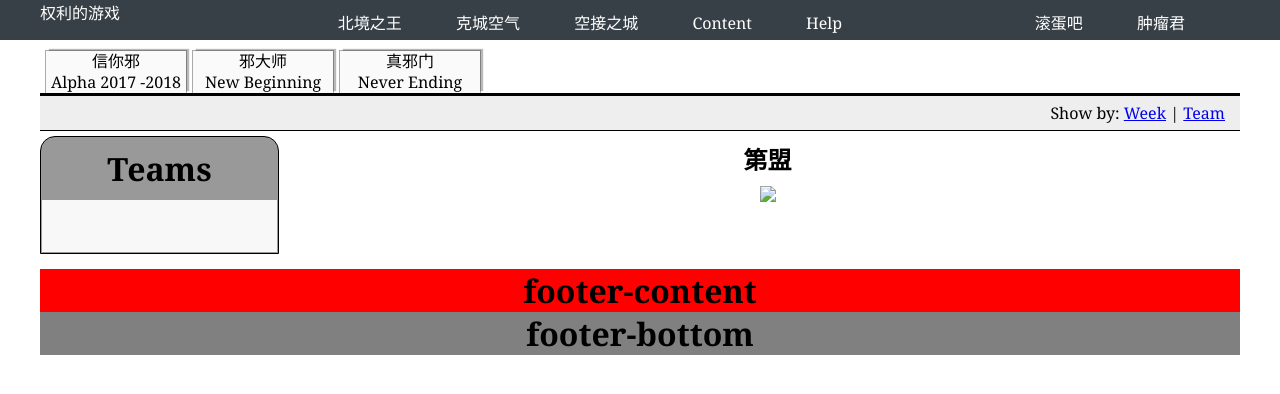
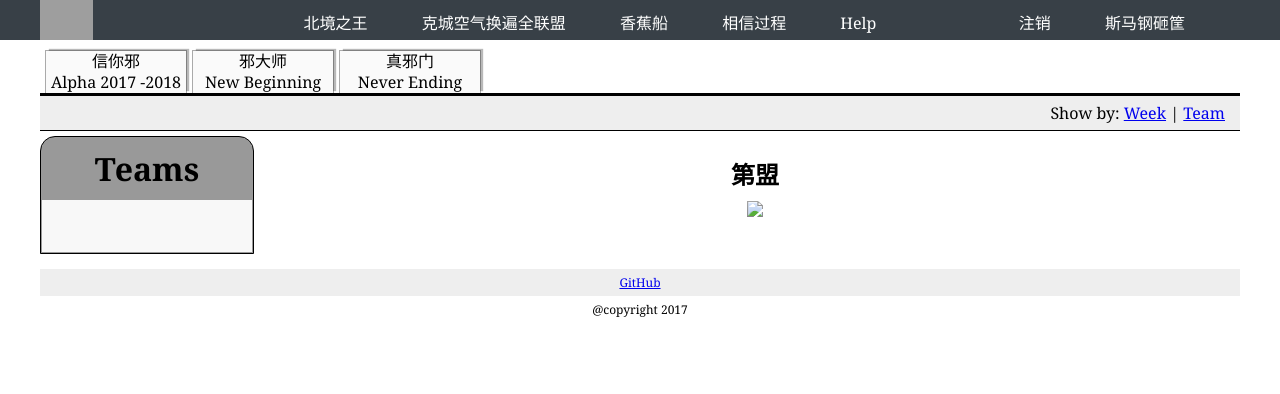
Before and after one commit to namiszh/yahoo-fantasy-toolkit, a Flask app: template PowerRanking/app/templates/index.html in a window 1280 px wide. Shown: the top 394 px of the page. Run offline with Flask 2, Linux system fonts and the light colour scheme; the template is opened without the code that fills it, so the values that code supplies are empty; parts of the project's set-up code (start-up, migrations or seed data) failed here and were passed over; grey boxes are pictures that could not be loaded.

Commit message:
beautify the index page

```diff
--- a/PowerRanking/app/static/css/style.css
+++ b/PowerRanking/app/static/css/style.css
@@ -6,12 +6,10 @@
 body {
 	text-align:center;
     background: #fff;
-    font-family: Georgia, "Times New Roman",
-             "Microsoft YaHei", "微软雅黑",
-             STXihei, "华文细黑",
-             serif;
+    font-family: Georgia, "Times New Roman", "Microsoft YaHei", "微软雅黑", STXihei, "华文细黑", serif;
 }
 
+/* make all the page content center aligned. */
 div.container
 {
 	margin: 0 auto;
@@ -20,21 +18,19 @@ div.container
 
 #header {
     background: #384047;
-    z-index: 100;
     transition: height 600ms 0s ease;
-    /*position: fixed;*/
-    top: 0;
-    right: 0;
-    left: 0;
+	width: 100%;
     height: 40px;
     color: #fff
 }
 
+/*
+	header-banner, header-nav and header-user are in a row inside header.
+ */
 #header-banner {
 	float: left;
 	width: 200px;
 	height: 40px;
-	/*margin: 10px 0 0 10px;*/
 	text-align:left;
 }
 
@@ -51,157 +47,13 @@ div.container
 	text-align: right;
 	padding: 0 5px 0 0;
 }
-#main
-{
-	clear: both;
-}
-#main-top-nav {
-    /*position: relative;*/
-    /*z-index: 999;*/
-	/*clean : both;*/
-	/*float: left;*/
-	/*height: 60px;*/
-	/*top: 40px;*/
-	/*width: 100%;*/
-	/*background:#eee;*/
-	min-height: 1px;
-/*	padding-left: 15px;
-	padding-right: 15px;
-*/}
 
-#test{
-	clear: both;
-	background: yellow;
-	z-index: 999;
-    position: relative;
-	top: 5px;
-}
-#main-sidebar {
-	float: left;
-	width: 235px;
-	padding: 10px 1px 1px 1px;
-	background: #999999;
-	    border-right: 1px;
-	    border-left: 1px;
-	    border-top: 1px;
-	    border-bottom: 1px;
-	    border-style: solid;
-	    /*border-width: 2px;*/
-	    border-color: #000;
-	    /*display: table;*/
-	    border-top-left-radius: 15px;
-	    border-top-right-radius: 15px;
+
+#top-nav {
 }
 
-#main-content {
-	float: right;
-	width: 935px;
-	padding: 5px 5px 5px 5px;
-	/*background: blue;	*/
-}
-
-#footer
-{
-	position: relative;
-	top: 20px;
-	clear: both;
-}
-
-#footer-content {
-	/*float: left;
-	/*width: 1200px;*/
-	background: red;
-}
-
-#footer-bottom {
-	/*float: left;*/
-	/*width: 1200px;*/
-	background: gray;
-}
-
-ul {
-	display: block;
-	clear:left;
-	float:left;
-	width:100%;
-	list-style:none;
-	margin:10px 0 0 0;
-	padding:0;
-}
-ul li {
-	display:inline;
-	list-style:none;
-	margin:0 50px 0 0;
-	padding:0;
-}
-
-#main-top-nav ul
-{
-	margin:10px 0 0 0;
-
-}
-
-
-#leagues>li {
-	position: relative;
-    /*font-size: 7px;*/
-    height: 40px;
-    z-index: 1;
-    float: left;
-    width: 140px;
-    margin:0 0 0 5px;
-    background-color: #fafafa;
-    /*border: #aaa 2px 2px 0 2px solid;*/
-    border-right: 1px;
-    border-left: 1px;
-    border-top: 1px;
-    border-bottom: 0px;
-    border-style: solid;
-    /*border-width: 2px;*/
-    border-color: #aaa;
-    display: table;
-/*    border-top-left-radius: 15px;
-    border-top-right-radius: 15px;
-*/    text-align: -webkit-match-parent
-	vertical-align: middle;
-}
-#main-top-nav ul li a {
-	/*display:block;*/
-	float:left;
-	/*margin:0 0 0 1px;*/
-	/*padding:3px 10px;*/
-	/*text-align:center;*/
-	/*background:#eee;*/
-	color:#000;
-	text-decoration:none;
-/*	position:relative;
-	left:2px;
-	*/
-	line-height:1.3em;
-	/*font-size: 1.1em;*/
-	text-align: center;
-	height: 100%;
-	width: 100%;
-	/*padding: 0 5px;*/
-	vertical-align: middle;
-	display: table-cell;
-	box-shadow:  3px -2px 1px 0px rgba(50, 50, 50, 0.34);
-}
-#main-top-nav ul li a:hover {
-	background:#000000;
-	color:#fff;
-}
-#main-top-nav ul li a.active,
-#main-top-nav ul li a.active:hover {
-	color:#fff;
-	background:#000;
-	font-weight:bold;
-}
-#main-top-nav ul li a span {
-	display:block;
-}
-/* 'widths' sub menu */
-#layoutdims {
+/* show by team or week */
+#show-type {
 	clear:both;
 	background:#eee;
 	border-top:3px solid #000;
@@ -211,63 +63,148 @@ ul li {
 	text-align:right;
 }
 
-#main-sidebar ul /*the list of weeks*/
+#main{
+    position: relative;
+	top: 5px;
+}
+
+/* main-sidebar and main-content are in a row inside main */
+#main-sidebar {
+	float: left;
+	width: 210px;
+	padding: 10px 1px 1px 1px;
+	background: #999999;
+    border: 1px solid #000;
+    border-top-left-radius: 15px;
+    border-top-right-radius: 15px;
+}
+
+#main-content {
+	float: right;
+	width: 960px;
+	padding: 20px 5px 5px 5px;
+	/*background: blue;	*/
+}
+
+#footer
+{
+	position: relative;
+	top: 20px;
+	clear: both;
+	padding: 0 0 30px 0;
+}
+
+#footer-content {
+	padding: 5px 0 5px 0;
+	font-size: 12px;
+	background:#eee
+}
+
+#footer-bottom {
+	padding: 5px 0 5px 0;
+	font-size: 12px;
+}
+
+
+ul
+{
+	float:left;
+	width:100%;
+}
+
+ul li
+ {
+	display:inline;
+	list-style:none;
+}
+
+ul li a
+ {
+ 	text-decoration:none;
+ 	text-align: center;
+ 	vertical-align: middle;
+ 	display: table-cell;
+}
+
+#header-nav ul,
+#header-user ul,
+#top-nav ul
+ {
+	margin:10px 0 0 0;
+	padding:0;
+}
+
+#header-nav ul li,
+#header-user ul li
+ {
+	margin:0 50px 0 0;
+	padding:0;
+}
+
+#top-nav ul li {
+    height: 40px;
+    float: left;
+    width: 140px;
+    margin:0 0 0 5px;
+    background-color: #fafafa;
+    border-right: 1px;
+    border-left: 1px;
+    border-top: 1px;
+    border-bottom: 0px;
+    border-style: solid;
+    border-color: #aaa;
+    display: table;
+}
+
+#top-nav ul li a {
+	color:#000;
+	line-height:1.3em;
+	box-shadow:  3px -2px 1px 0px rgba(50, 50, 50, 0.34);
+}
+
+#top-nav ul li a:hover {
+	background:#384047;
+	color:#fff;
+}
+
+#top-nav ul li a.active,
+#top-nav ul li a.active:hover {
+	color:#fff;
+	background:#384047;
+	font-weight:bold;
+}
+
+ /*the list of weeks or teams*/
+#main-sidebar ul
 {
 	background:#f8f8f8;
-		/*margin: 0;*/
 	padding: 0 0 30px 0;
 	list-style: none;
-	/*text-align: center;*/
+	margin:10px 0 0 0;
 }
 
-#main-sidebar ul li /*the list of weeks*/
+#main-sidebar ul li
 {
-	/*text-align: center;*/
-    padding: :0px 0 0 0;
-    	line-height: 1.8em;
-	    float: left;
-	    	display: table-cell;
+	width: 200;
+	line-height: 1.8em;
+	display: table;
+	margin:0 auto;
+	padding: 5px 0px;
 }
-
-#teams /*the list of weeks*/
-{
-
-}
-
-/*#main-sidebar ul {
-	margin: 0;
-	padding: 0;
-	list-style: none;
-}
-
-#main-sidebar ul li {
-	margin-bottom: 5px;
-	line-height: 1.8em;
-	    float: left;
-	    	display: table-cell;
-}
-*/
 
 
 #main-sidebar ul li a {
-	/*display:block;*/
-	/*float:left;*/
-	margin:0 0 0 1px;
-	padding:3px 10px;
-	/*text-align:center;*/
-	/*background:#eee;*/
-	color:#000;
+	line-height:1.3em;
+	display: table-cell;
+	text-align: center;
+}
 
-	text-decoration:none;
-	position:relative;
-	left:50px;
-	line-height:1.3em;
-}
 
 #main-sidebar ul li a:hover {
 	background:#000000;
 	color:#fff;
 }
+
 #main-sidebar ul li a.active,
 #main-sidebar ul li a.active:hover {
 	color:#fff;
--- a/PowerRanking/app/templates/index.html
+++ b/PowerRanking/app/templates/index.html
@@ -10,7 +10,7 @@
 	<div id="header">
 		<div class="container">
 			<div id="header-banner">
-			权利的游戏
+			<img src="../static/image/cate_focus_pic.jpg" height="40">
 			</div>
 			<div id="header-nav">
 				<ul>
@@ -18,17 +18,17 @@
 
 				    </li>
 
-				    <li><a>克城空气</a>
+				    <li><a>克城空气换遍全联盟</a>
 
 				    </li>
 
 				    <li>
-				        <a>空接之城</a>
+				        <a>香蕉船</a>
 
 				    </li>
 
 				    <li>
-				        <a>Content</a>
+				        <a>相信过程</a>
 
 				    </li>
 				    <li>
@@ -39,11 +39,11 @@
 			</div>
 			<div  id="header-user">
 				<ul>
-				    <li><a>滚蛋吧</a>
+				    <li><a>注销</a>
 
 				    </li>
 
-				    <li><a>肿瘤君</a>
+				    <li><a>斯马钢砸筐</a>
 
 				    </li>
 
@@ -51,16 +51,16 @@
 			</div>
         </div>
     </div>
-    <div id="main" class="container">
-        <div id="main-top-nav">
-            <ul id="leagues">
-            	<li><a href="{{ url_for('.league', league_id=1) }}">信你邪<span>Alpha 2017 -2018</span></a></li>
-            	<li><a href="{{ url_for('.league', league_id=2) }}">邪大师<span>New Beginning</span></a></li>
-            	<li><a href="{{ url_for('.league', league_id=3) }}">真邪门<span>Never Ending</span></a></li>
+    <div class="container">
+        <div id="top-nav">
+            <ul>
+            	<li><a href="{{ url_for('.league', league_id=1) }}">信你邪<br>Alpha 2017 -2018</a></li>
+            	<li><a href="{{ url_for('.league', league_id=2) }}">邪大师<br>New Beginning</a></li>
+            	<li><a href="{{ url_for('.league', league_id=3) }}">真邪门<br>Never Ending</a></li>
             </ul>
-            <p id="layoutdims">Show by: <a href="{{ url_for('.type', type_id=0) }}">Week</a> | <a href="{{ url_for('.type', type_id=1) }}">Team</a> </p>
+            <p id="show-type">Show by: <a href="{{ url_for('.type', type_id=0) }}">Week</a> | <a href="{{ url_for('.type', type_id=1) }}">Team</a> </p>
         </div>
-        <div id="test">
+        <div id="main">
 			<div id="main-sidebar">
 				{% include 'sidebar.html' %}
 			</div>
@@ -80,12 +80,11 @@
     </div>
     <div id="footer" class="container">
 		<div id="footer-content">
-
-			<h1>footer-content</h1>
+			<a href="https://github.com/namiszh/fba/tree/master/PowerRanking" target="_blank">GitHub</a>
 		</div>
 		<div id="footer-bottom">
 
-			<h1>footer-bottom</h1>
+			@copyright 2017
 		</div>
     </div>
 </body>
```
